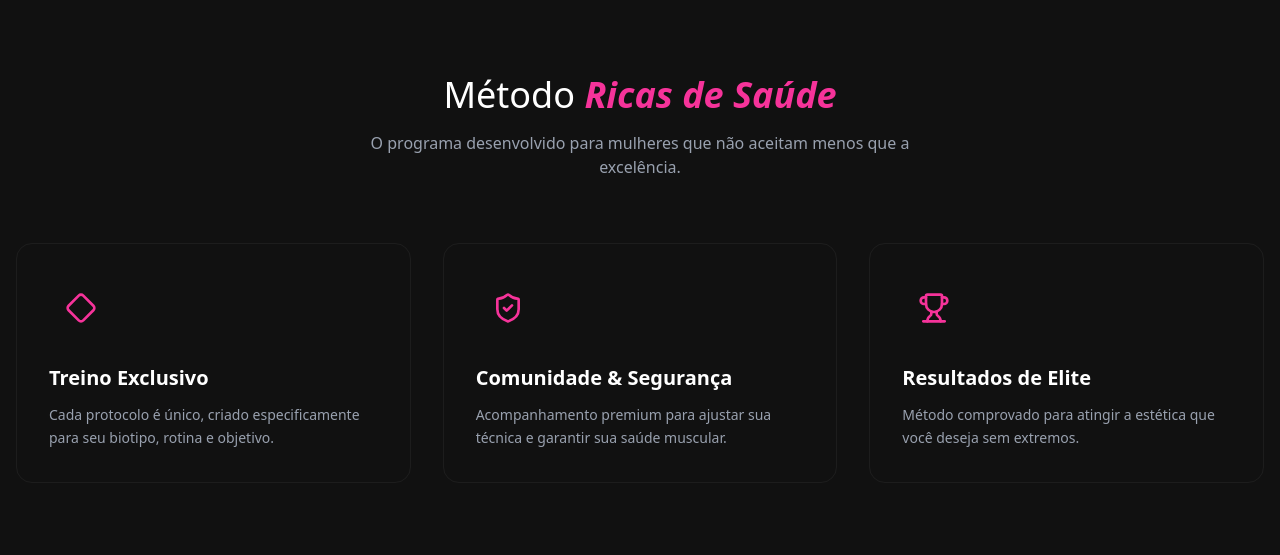
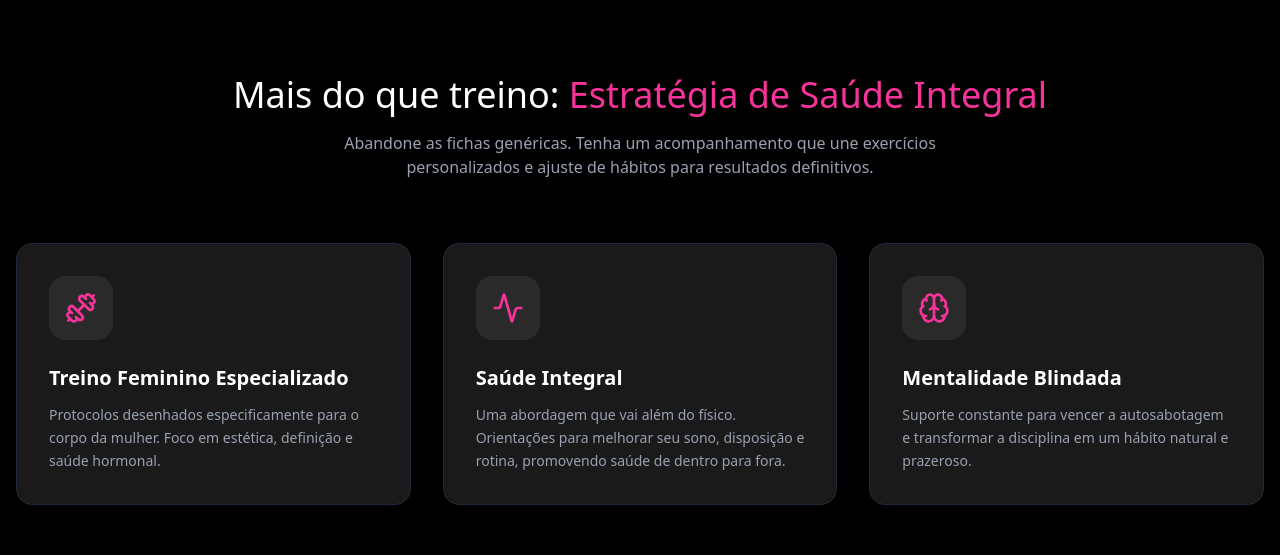
Before and after one commit to SantanaYure/ricasdesaude, a React (Vite) app: page / in a window 1280 px wide. Shown: the part 841-1396 px from the top of the page. Built offline with nearby package versions, Linux system fonts and the light colour scheme.

Commit message:
style: refactor Features component, update feature details and descriptions, enhance layout and visuals

```diff
--- a/src/components/Features.tsx
+++ b/src/components/Features.tsx
@@ -1,34 +1,34 @@
-import { Diamond, ShieldCheck, Trophy } from 'lucide-react';
+import { Dumbbell, Activity, Brain } from 'lucide-react';
 
 const features = [
   {
-    icon: <Diamond className="w-8 h-8 text-pink-500" />,
-    title: "Treino Exclusivo",
-    description: "Cada protocolo é único, criado especificamente para seu biotipo, rotina e objetivo."
+    icon: <Dumbbell className="w-8 h-8 text-pink-500" />,
+    title: "Treino Feminino Especializado",
+    description: "Protocolos desenhados especificamente para o corpo da mulher. Foco em estética, definição e saúde hormonal."
   },
   {
-    icon: <ShieldCheck className="w-8 h-8 text-pink-500" />,
-    title: "Comunidade & Segurança",
-    description: "Acompanhamento premium para ajustar sua técnica e garantir sua saúde muscular."
+    icon: <Activity className="w-8 h-8 text-pink-500" />,
+    title: "Saúde Integral",
+    description: "Uma abordagem que vai além do físico. Orientações para melhorar seu sono, disposição e rotina, promovendo saúde de dentro para fora."
   },
   {
-    icon: <Trophy className="w-8 h-8 text-pink-500" />,
-    title: "Resultados de Elite",
-    description: "Método comprovado para atingir a estética que você deseja sem extremos."
+    icon: <Brain className="w-8 h-8 text-pink-500" />,
+    title: "Mentalidade Blindada",
+    description: "Suporte constante para vencer a autosabotagem e transformar a disciplina em um hábito natural e prazeroso."
   }
 ];
 
 export const Features = () => {
   return (
-    <section className="py-20 bg-dark-900 relative">
+    <section className="py-20 bg-black relative">
       <div className="container mx-auto px-4">
             <div className="text-center mb-16">
-              <h2 className="text-3xl md:text-4xl font-light mb-4">
-                <span className="text-white">Método </span>
-                <span className="font-bold italic text-pink-500">Ricas de Saúde</span>
+              <h2 className="text-3xl md:text-4xl font-normal mb-4">
+                <span className="text-white">Mais do que treino: </span>
+                <span className="text-pink-500">Estratégia de Saúde Integral</span>
               </h2>
-              <p className="text-gray-400 max-w-xl mx-auto text-sm md:text-base">
-                O programa desenvolvido para mulheres que não aceitam menos que a excelência.
+              <p className="text-gray-400 max-w-2xl mx-auto text-sm md:text-base">
+                Abandone as fichas genéricas. Tenha um acompanhamento que une exercícios personalizados e ajuste de hábitos para resultados definitivos.
               </p>
         </div>
 
@@ -36,12 +36,12 @@ export const Features = () => {
           {features.map((feature, index) => (
             <div
               key={index}
-              className="bg-dark-800 p-8 rounded-2xl border border-white/5 hover:border-primary/30 transition-all duration-300 hover:-translate-y-2 group"
+              className="bg-[#1a1a1a] p-8 rounded-2xl border border-gray-800 hover:border-pink-500/30 transition-all duration-300 group"
             >
-              <div className="mb-6 bg-dark-700 w-16 h-16 rounded-full flex items-center justify-center group-hover:scale-110 transition-transform">
+              <div className="mb-6 bg-[#2a2a2a] w-16 h-16 rounded-2xl flex items-center justify-center group-hover:scale-110 transition-transform">
                 {feature.icon}
               </div>
-                  <h3 className="text-xl font-bold text-white mb-3 ">{feature.title}</h3>
+                  <h3 className="text-xl font-bold text-white mb-3">{feature.title}</h3>
                   <p className="text-gray-400 text-sm leading-relaxed">
                     {feature.description}
                   </p>
```
